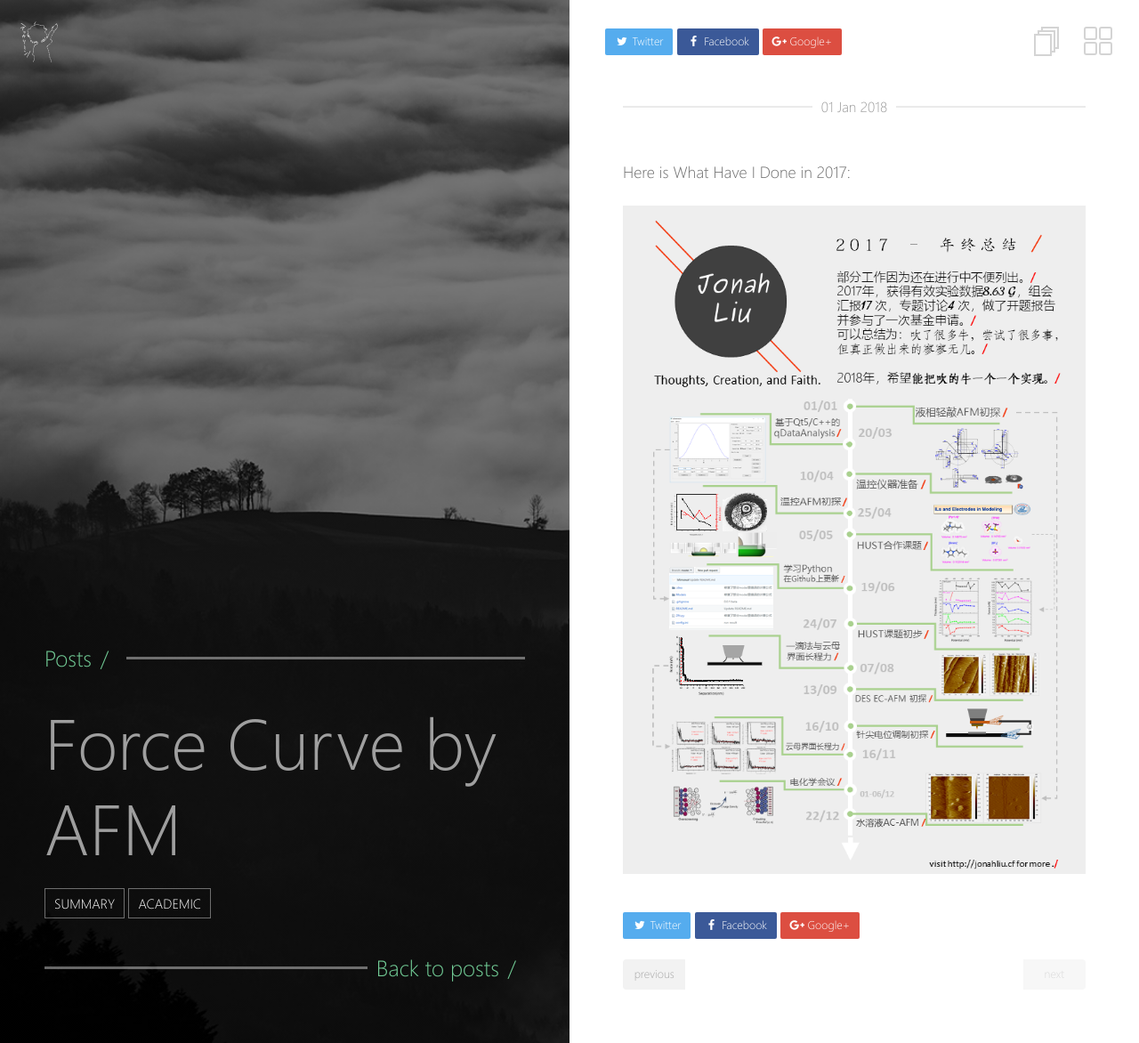
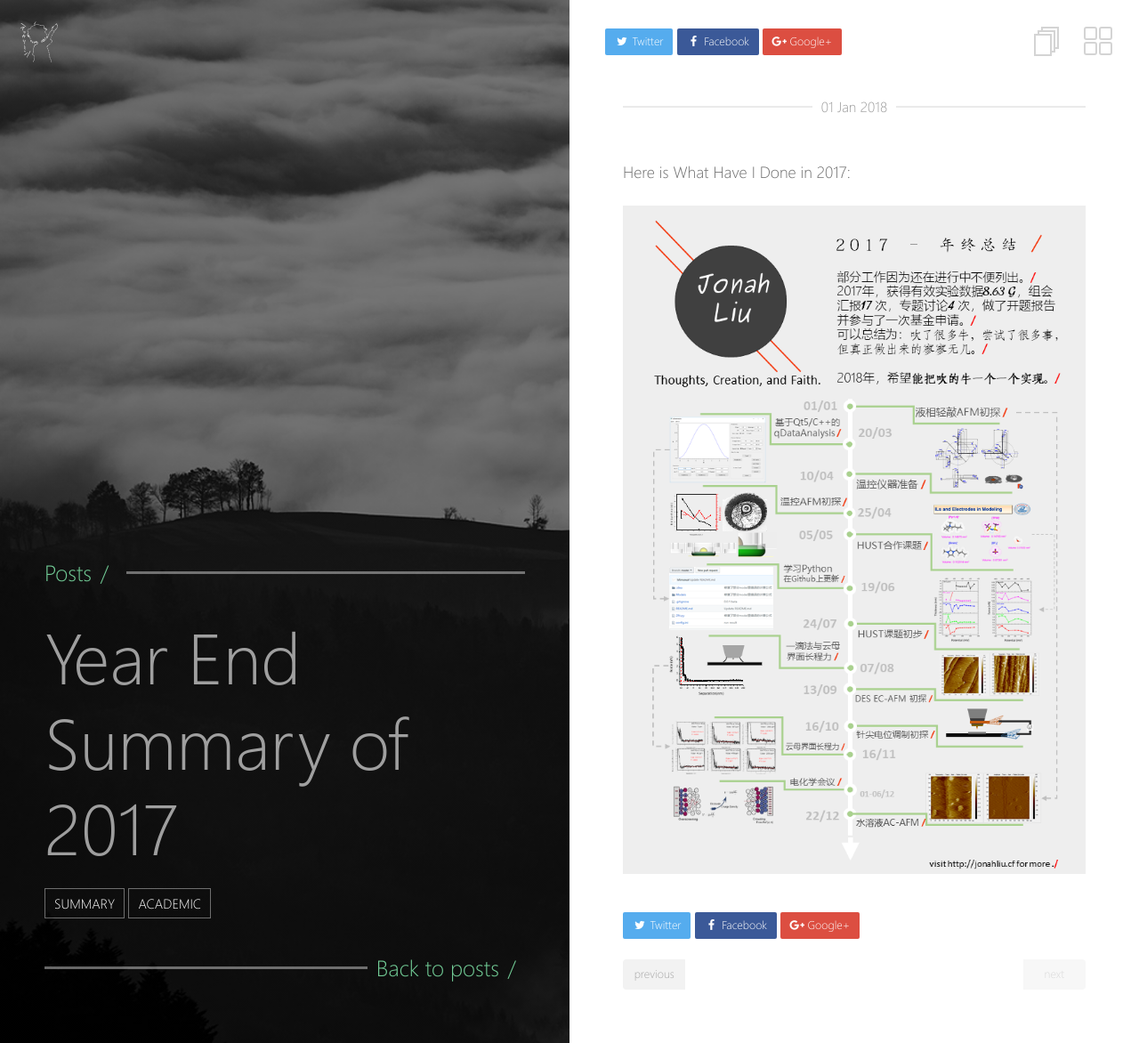
Before and after one commit to shuayliu/shuayliu.github.io, a Jekyll site: the page built from _posts/2018-01-01-Summary_of_2017.md, in a window 1280 px wide. Shown: the whole page at 89% size. Built offline with Jekyll 4.4.1, drawn with Linux system fonts in a browser that asks for light colours.

Commit message:
update Title of Summary of 2017

```diff
--- a/_posts/2018-01-01-Summary_of_2017.md
+++ b/_posts/2018-01-01-Summary_of_2017.md
@@ -1,6 +1,6 @@
 ---
 layout: post
-title:  "Force Curve by AFM"
+title:  "Year End Summary of 2017"
 date:   2018-01-01
 excerpt: "What have I done in 2017 - in Academic"
 tag:
```
